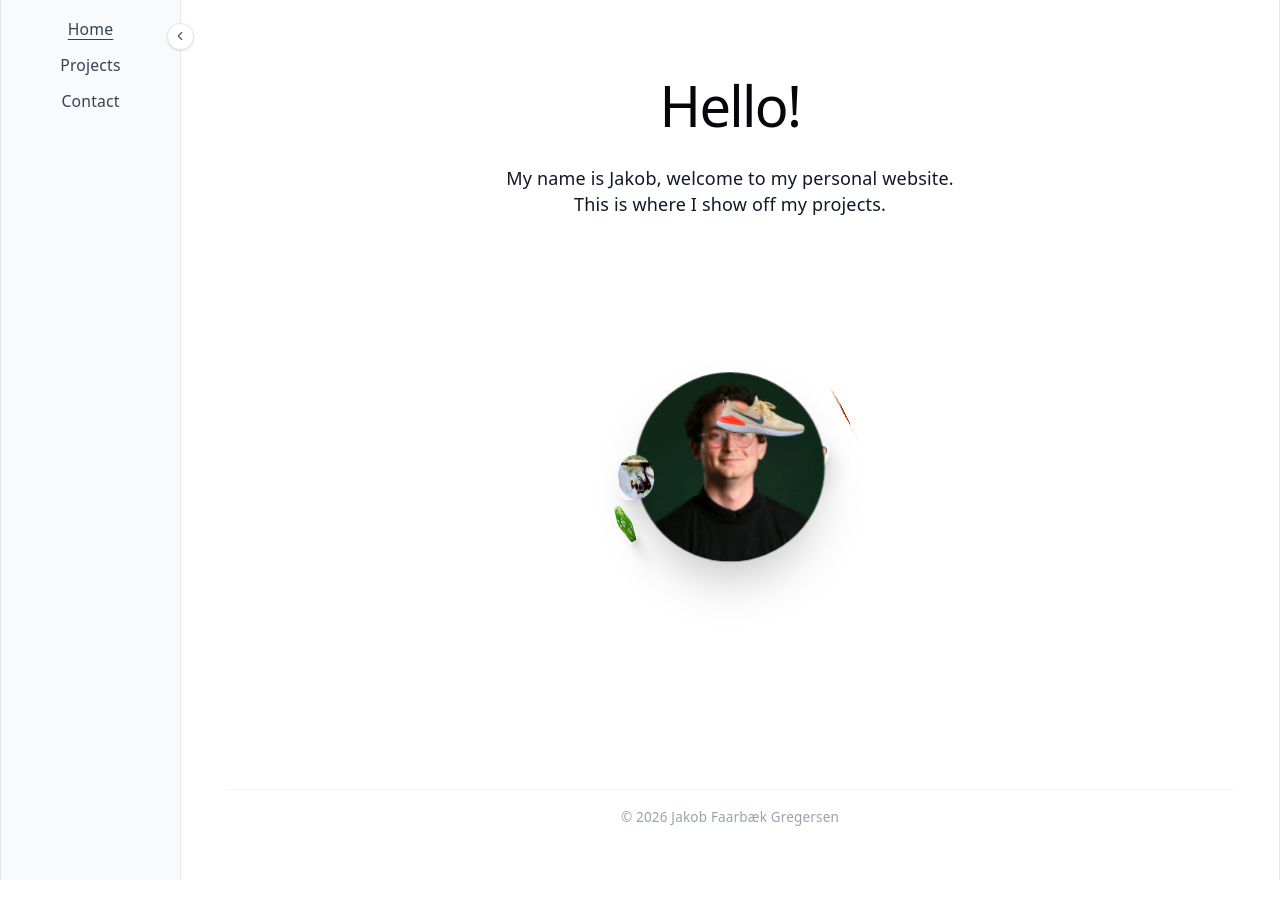
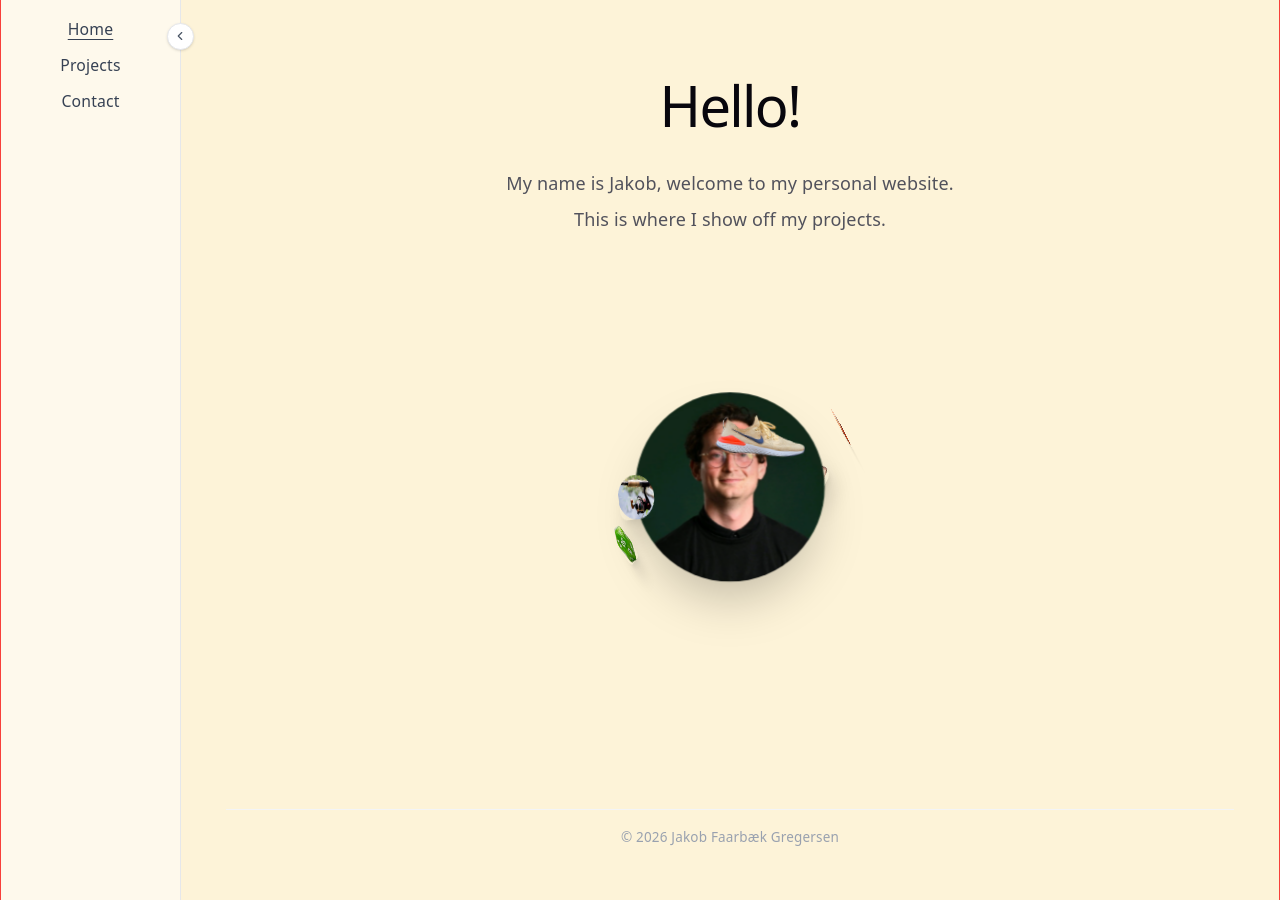
Before and after one commit to JakobFaarGreg/JakobFaarGreg.github.io, a React (Vite) app: page / in a window 1280 px wide. Built offline with nearby package versions, Linux system fonts and the light colour scheme.

Commit message:
feat: change color scheme to faded sun yellow

```diff
--- a/src/App.jsx
+++ b/src/App.jsx
@@ -8,7 +8,7 @@ import ProjectPage from './pages/ProjectPage.jsx'
 
 export default function App() {
   return (
-    <div className="flex min-h-screen bg-white text-gray-900">
+    <div className="flex min-h-screen text-gray-900">
       <Sidebar />
 
       <main className="min-w-0 flex-1 p-6 md:p-10">
--- a/src/components/contact/ContactCard.jsx
+++ b/src/components/contact/ContactCard.jsx
@@ -1,7 +1,7 @@
 import { ArrowUpRight } from "lucide-react";
 
 const cardClass =
-    "group flex min-w-0 items-start gap-4 rounded-2xl border border-zinc-200 bg-white p-6 transition-all duration-200 hover:-translate-y-1 hover:border-zinc-300 hover:shadow-sm";
+    "group flex min-w-0 items-start gap-4 rounded-2xl border border-zinc-200 bg-[#FEF9EC] p-6 transition-all duration-200 hover:-translate-y-1 hover:border-zinc-300 hover:shadow-sm";
 
 const iconClass =
     "flex size-11 shrink-0 items-center justify-center rounded-xl bg-zinc-100 text-zinc-700";
--- a/src/components/sidebar/Sidebar.jsx
+++ b/src/components/sidebar/Sidebar.jsx
@@ -14,7 +14,7 @@ export default function Sidebar() {
 
     return (
         <aside
-            className={`relative shrink-0 border-r border-gray-200 bg-gray-50 p-3 transition-[width] duration-200 ease-in-out sm:p-4 ${isExpanded ? 'w-40' : 'w-0'
+            className={`relative shrink-0 border-r border-gray-200 bg-[#FEF9EC] p-3 transition-[width] duration-200 ease-in-out sm:p-4 ${isExpanded ? 'w-40' : 'w-0'
                 }`}
         >
             <SidebarButton
--- a/src/index.css
+++ b/src/index.css
@@ -2,8 +2,8 @@
 :root {
   --text: #6b6375;
   --text-h: #08060d;
-  --bg: #fff;
-  --border: #e5e4e7;
+  --bg: #fdf3d8;
+  --border: #f8403a;
   --code-bg: #f4f3ec;
   --accent: #aa3bff;
   --accent-bg: rgba(170, 59, 255, 0.1);
--- a/src/pages/Contact.jsx
+++ b/src/pages/Contact.jsx
@@ -14,7 +14,7 @@ export default function Contact() {
                     Contact
                 </h1>
 
-                <p className="mt-6 text-base leading-8 text-zinc-600">
+                <p className="mt-4 text-base leading-8 text-zinc-600">
                     Have a project in mind or want to connect?
                     Feel free to reach out. I'd love to hear from you.
                 </p>
--- a/src/pages/Home.jsx
+++ b/src/pages/Home.jsx
@@ -14,8 +14,8 @@ export default function Home() {
     return (
         <>
             <h1 className="text-5xl font-bold tracking-[-0.06em] sm:text-7xl">Hello!</h1>
-            <p className="mt-4">My name is <Link to="/contact" className="link-style">Jakob</Link>, welcome to my personal website.</p>
-            <p className="mt-4">This is where I show off my <Link to="/projects" className="link-style">projects</Link>.</p>
+            <p className="mt-4 text-base leading-8 text-zinc-600">My name is <Link to="/contact" className="link-style">Jakob</Link>, welcome to my personal website.</p>
+            <p className="mt-4 text-base leading-8 text-zinc-600">This is where I show off my <Link to="/projects" className="link-style">projects</Link>.</p>
 
             <section className="flex min-h-[250px] items-center justify-center">
                 <OrbitingImages
--- a/src/pages/Projects.jsx
+++ b/src/pages/Projects.jsx
@@ -5,7 +5,7 @@ export default function Projects() {
     return (
         <>
             <h1 className="text-5xl font-bold tracking-[-0.06em] sm:text-7xl">Projects</h1>
-            <p className="mt-4">Here's a list of projects I want to spotlight for you</p>
+            <p className="mt-4 text-base leading-8 text-zinc-600">Here's a list of projects I want to spotlight for you</p>
             <ProjectsList projects={projects} />
         </>
     )
```
